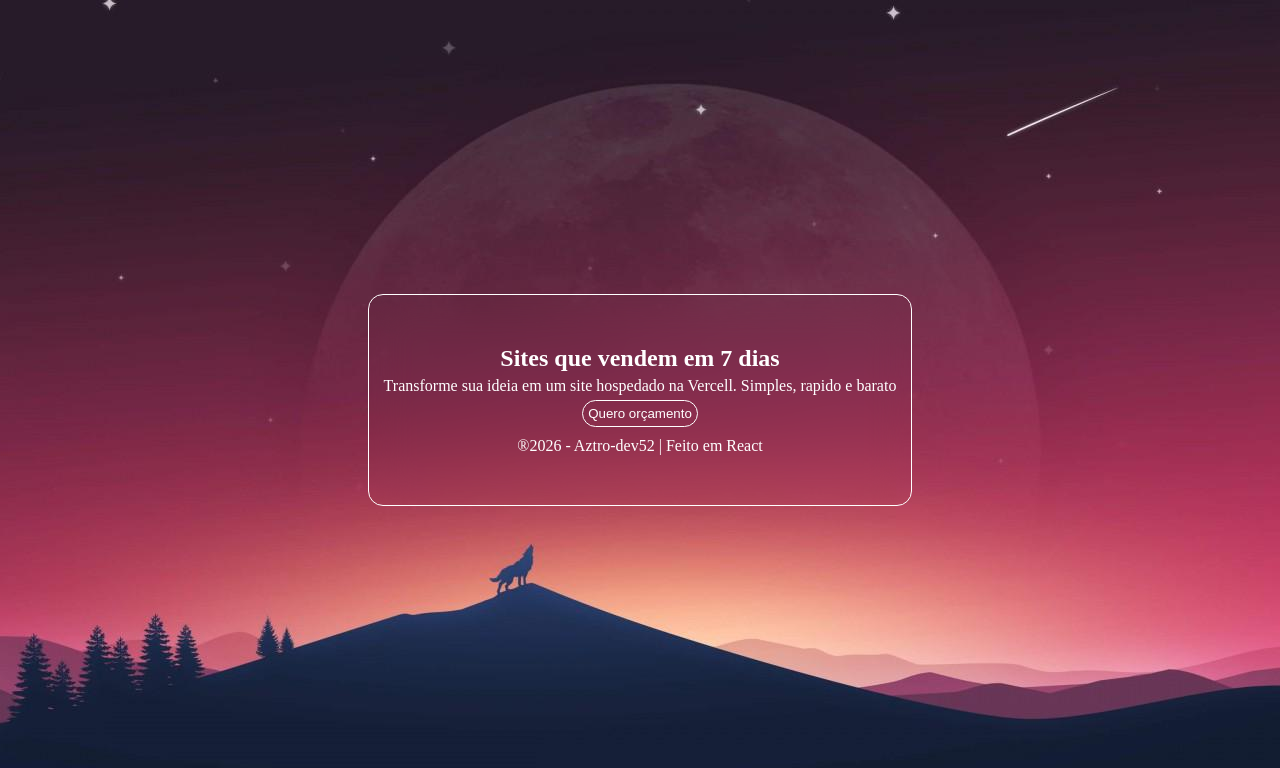
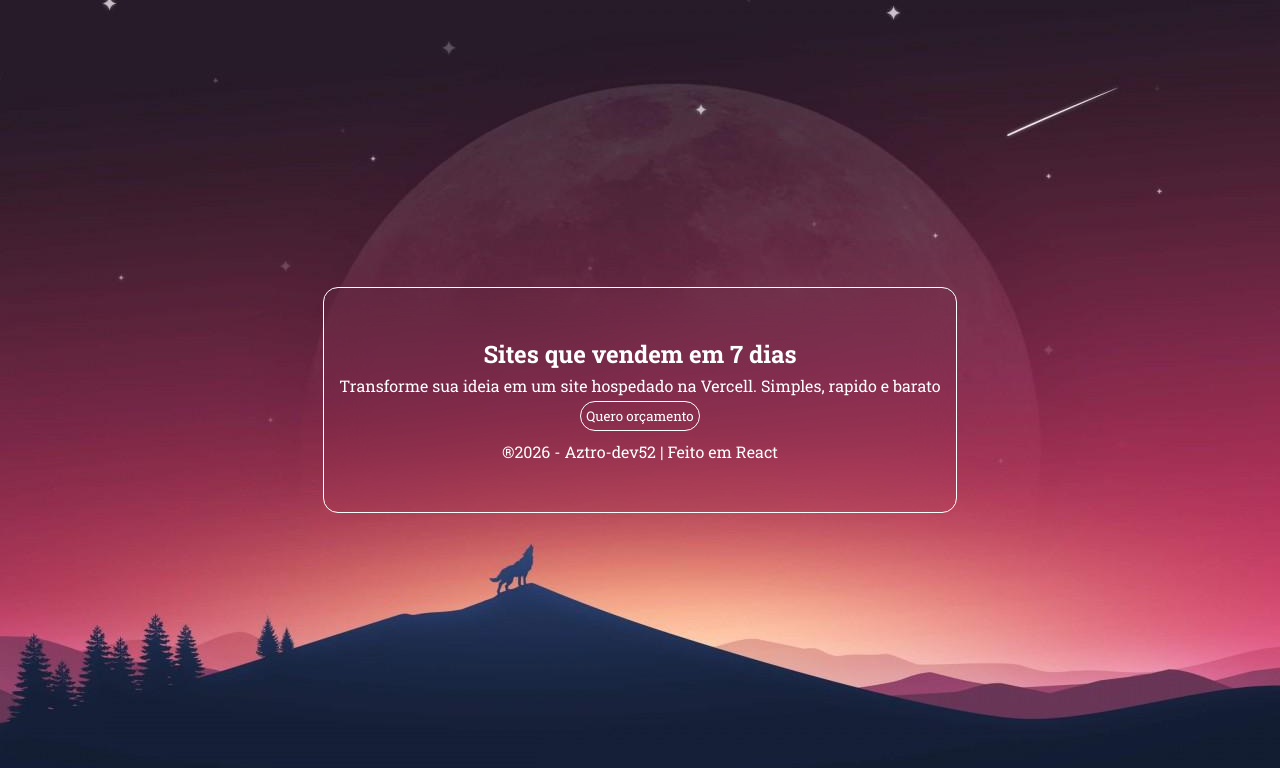
Before and after one commit to Aztro-dev52/landing-page, a React (Vite) app: page / in a window 1280 px wide. Shown: the top 768 px of the page. Built offline with nearby package versions, Linux system fonts and the light colour scheme.

Commit message:
Ultimo ajuste: fonte

```diff
--- a/src/css/index.css
+++ b/src/css/index.css
@@ -1,7 +1,10 @@
+@import url('https://fonts.googleapis.com/css2?family=Roboto+Slab:wght@100..900&display=swap');
+
 * {
     padding: 0;
     margin: 0;
     box-sizing: border-box;
+    font-family: "Roboto Slab", serif;
 }
 body {
     background-image: url('../images/Background.jpg');
```
